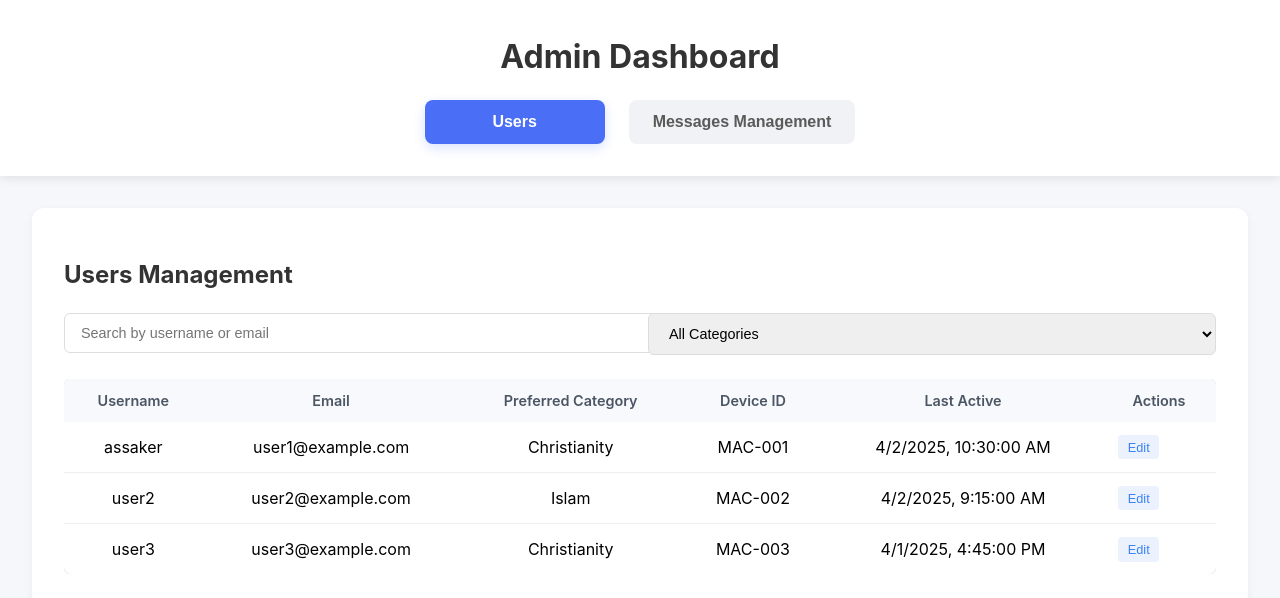
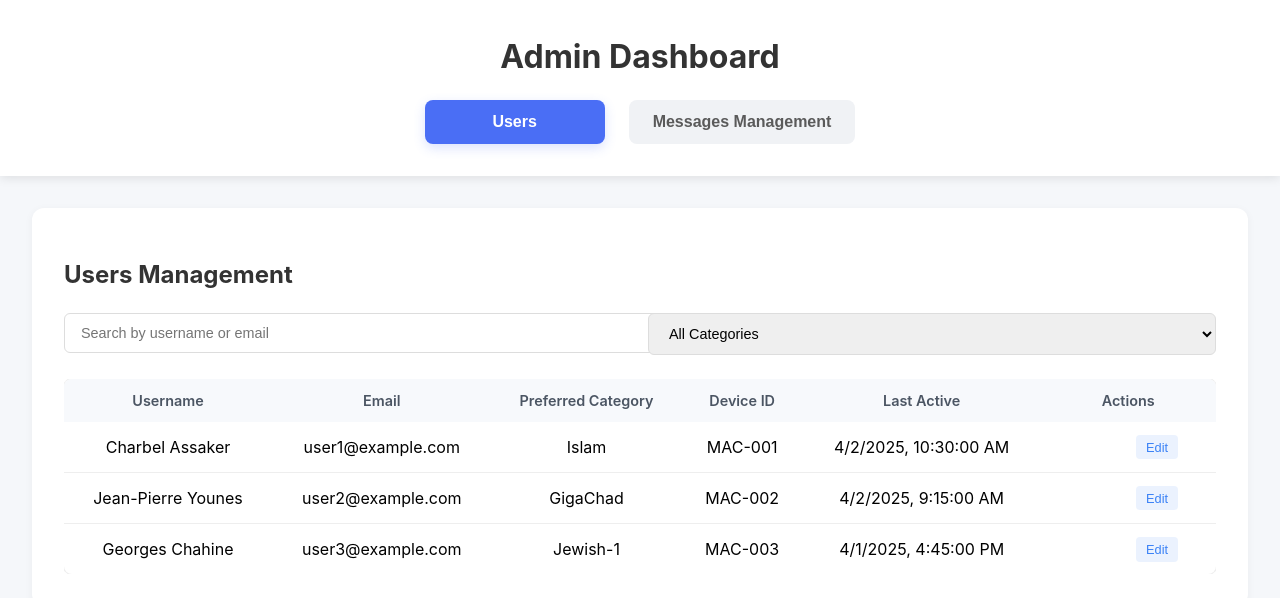
Before and after one commit to jpyouness/Roumieh, a React (Create React App) app: page / in a window 1280 px wide. Shown: the top 598 px of the page. Built offline with nearby package versions, Linux system fonts and the light colour scheme.

Commit message:
renamed main folder name

```diff
--- a/src/App.css
+++ b/src/App.css
@@ -63,7 +63,7 @@ body {
 }
 
 .content-wrapper {
-  max-width: 1200px;
+  max-width: 12000px;
   margin: 0 auto;
   background-color: #fff;
   border-radius: 12px;
@@ -238,7 +238,14 @@ body {
   display: flex;
   gap: 0.5rem;
   text-align: right;
-  /*margin-left: 120px;*/
+  margin-left: 195px;
+}
+
+.action-buttons_Edit_Users {
+  display: flex;
+  gap: 0.5rem;
+  text-align: right;
+  margin-left: 80px;
 }
 
 .action-btn {
--- a/src/App.js
+++ b/src/App.js
@@ -26,15 +26,15 @@ function App() {
     // Simulate API fetch
     setTimeout(() => {
       setUsers([
-        { id: "uuid-1", username: "assaker", email: "user1@example.com", preferred_category_id: "cat-1",  device_identifier: "MAC-001", last_active_at: "2025-04-02T10:30:00" },
-        { id: "uuid-2", username: "user2", email: "user2@example.com", preferred_category_id: "cat-2",  device_identifier: "MAC-002", last_active_at: "2025-04-02T09:15:00" },
-        { id: "uuid-3", username: "user3", email: "user3@example.com", preferred_category_id: "cat-1", device_identifier: "MAC-003", last_active_at: "2025-04-01T16:45:00" },
+        { username: "Charbel Assaker", email: "user1@example.com", preferred_category: "Islam",  device_identifier: "MAC-001", last_active_at: "2025-04-02T10:30:00" },
+        { username: "Jean-Pierre Younes", email: "user2@example.com", preferred_category: "GigaChad",  device_identifier: "MAC-002", last_active_at: "2025-04-02T09:15:00" },
+        { username: "Georges Chahine", email: "user3@example.com", preferred_category: "Jewish-1", device_identifier: "MAC-003", last_active_at: "2025-04-01T16:45:00" },
       ]);
 
       setCategories([
-        { id: "cat-1", name: "Christianity", message: "Daily verse: Love your neighbor as yourself.", enabled: true },
-        { id: "cat-2", name: "Islam", message: "Peace be upon you and Allah's mercy and blessings.", enabled: true },
-        { id: "cat-3", name: "Motivational", message: "The best way to predict the future is to create it.", enabled: false },
+        {  name: "Christianity", message: "Daily verse: Love your neighbor as yourself.", enabled: true },
+        {  name: "Islam", message: "Peace be upon you and Allah's mercy and blessings.", enabled: true },
+        {   name: "Motivational", message: "The best way to predict the future is to create it.", enabled: false },
       ]);
 
       setLogs([
@@ -107,7 +107,7 @@ function UsersSection({ users, categories, updateUser }) {
   const filteredUsers = users.filter(user => {
     const matchesSearch = user.username.toLowerCase().includes(searchTerm.toLowerCase()) ||
                          user.email.toLowerCase().includes(searchTerm.toLowerCase());
-    const matchesCategory = filterCategory ? user.preferred_category_id === filterCategory : true;
+    const matchesCategory = filterCategory ? user.preferred_category === filterCategory : true;
     return matchesSearch && matchesCategory;
   });
 
@@ -171,11 +171,11 @@ function UsersSection({ users, categories, updateUser }) {
                 <tr key={user.id}>
                   <td>{user.username}</td>
                   <td>{user.email}</td>
-                  <td>{getCategoryName(user.preferred_category_id)}</td>
+                  <td>{user.preferred_category}</td>
                   <td>{user.device_identifier}</td>
                   <td>{formatDate(user.last_active_at)}</td>
                   <td>
-                    <div className="action-buttons">
+                    <div className="action-buttons_Edit_Users">
                       <button
                         className="action-btn edit"
                         onClick={() => handleEditClick(user)}
@@ -195,7 +195,7 @@ function UsersSection({ users, categories, updateUser }) {
         </table>
       </div>
 
-      {/* Render EditUserModal when a user is being edited */}
+      {}
       {editingUser && (
         <EditUserModal
           user={editingUser}
@@ -302,7 +302,7 @@ function LogsTable({ logs, categories }) {
           <tr>
             <th>Timestamp</th>
             <th>Category</th>
-            <th>User ID</th>
+            <th>Device ID</th>
             <th>Status</th>
           </tr>
         </thead>
```
